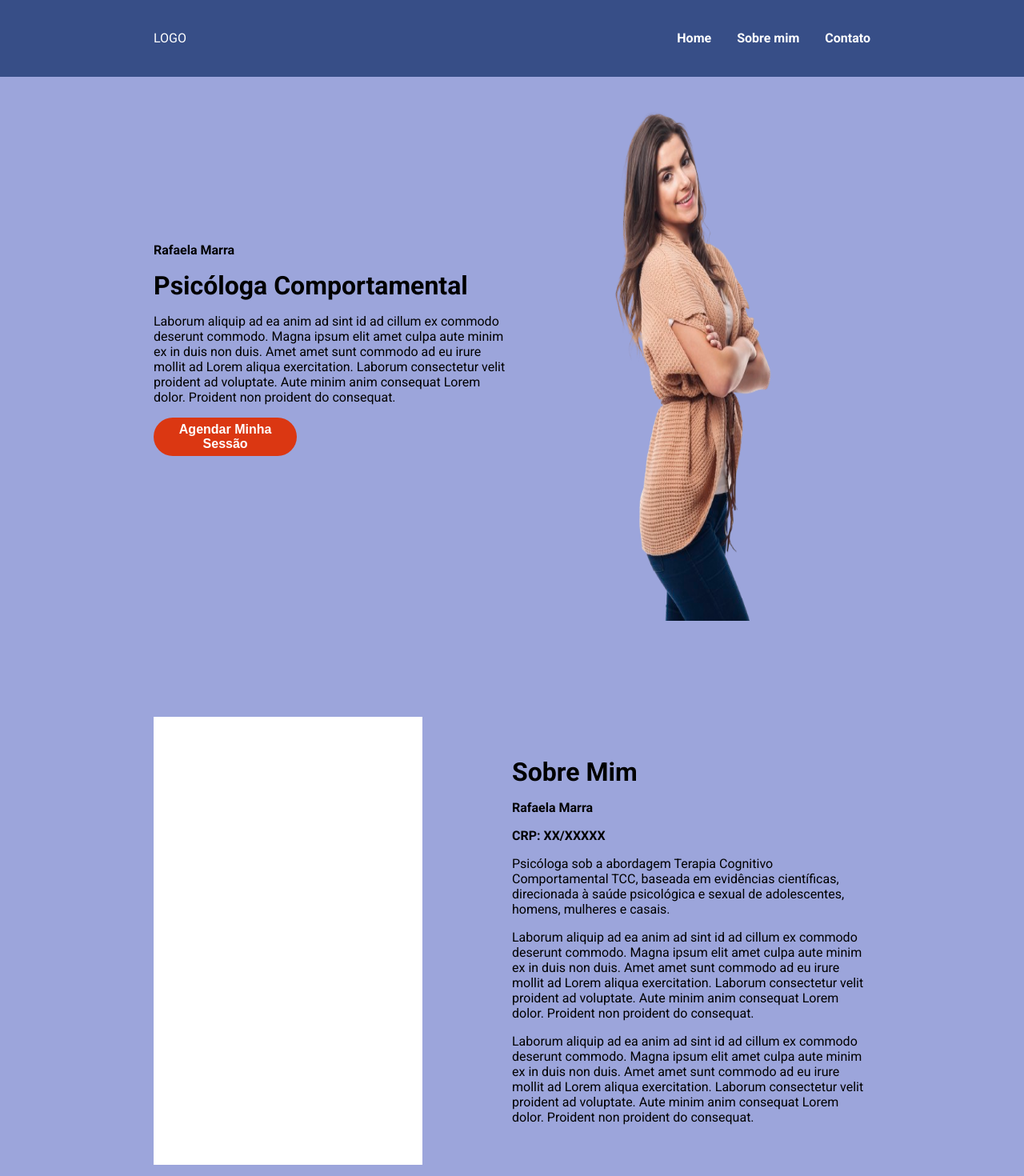
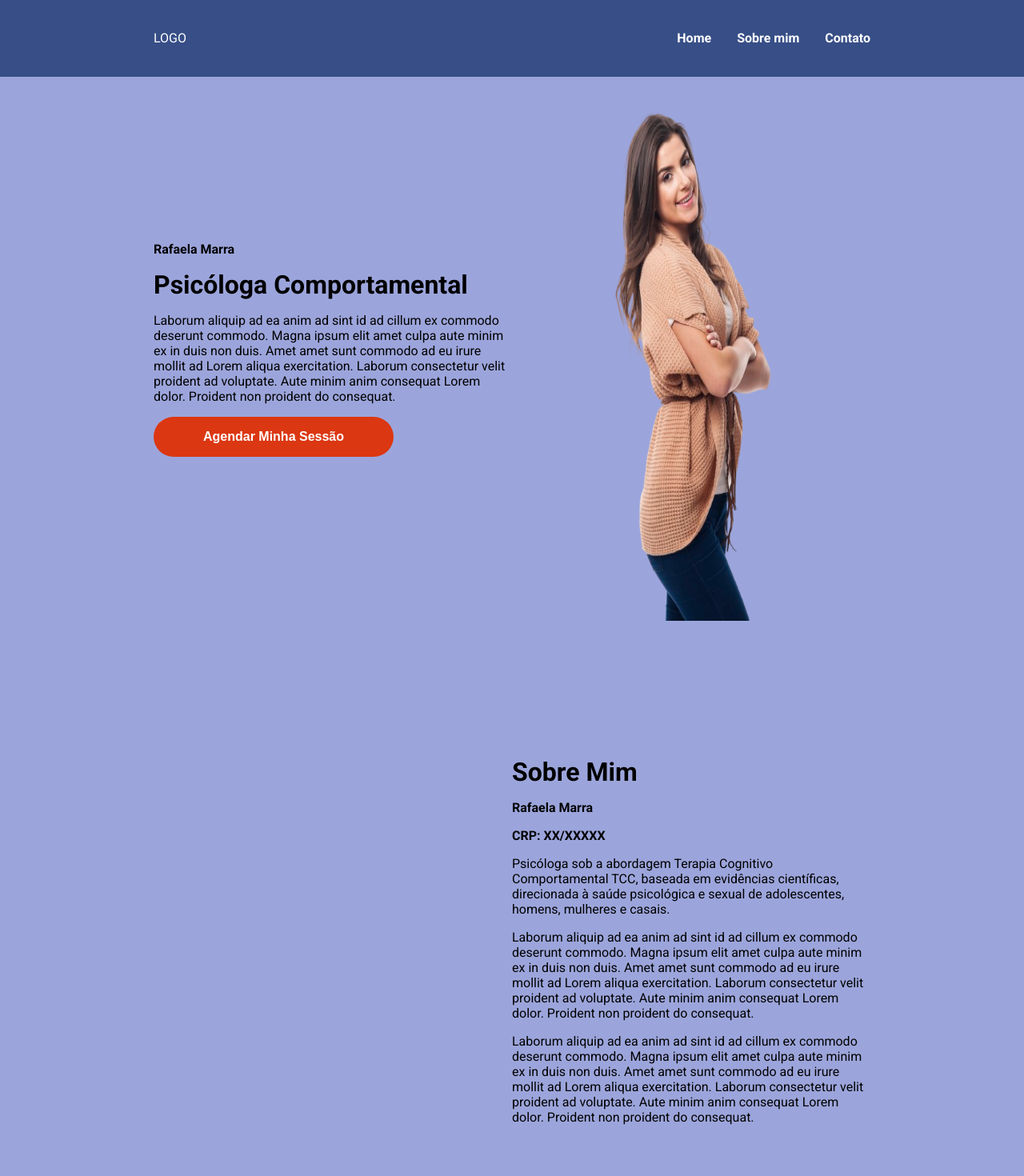
Before and after one commit to natharaujos/psicologist-landing-page, a React (Vite) app: page / in a window 1280 px wide. Shown: the top 1470 px of the page at 80% size. Built offline with nearby package versions, Linux system fonts and the light colour scheme.

Commit message:
feat: adjusting resposivity

```diff
--- a/src/sections/AboutMe/AboutMe.tsx
+++ b/src/sections/AboutMe/AboutMe.tsx
@@ -1,15 +1,21 @@
+import { Box } from "@mui/material";
 import InfosAboutMe from "./components/InfosAboutMe/InfosAboutMe";
 import PictureAboutMe from "./components/PictureAboutMe/PictureAboutMe";
-import Container from "./styles/Container";
 import Structure from "./styles/Structure";
 
 function AboutMe() {
   return (
     <Structure>
-      <Container>
+      <Box
+        minHeight={"75%"}
+        width={"100%"}
+        display={"flex"}
+        flexWrap={"wrap"}
+        padding={"0 12rem"}
+      >
         <PictureAboutMe />
         <InfosAboutMe />
-      </Container>
+      </Box>
     </Structure>
   );
 }
--- a/src/sections/AboutMe/components/PictureAboutMe/styles/WhiteRectangle.ts
+++ b/src/sections/AboutMe/components/PictureAboutMe/styles/WhiteRectangle.ts
@@ -1,8 +1,8 @@
 import styled from "styled-components";
 
 const WhiteRectangle = styled.div`
-  height: 70%;
-  width: 75%;
+  height: auto;
+  max-width: 100%px;
   background-color: white;
 `;
 
--- a/src/sections/Presentation/Presentation.tsx
+++ b/src/sections/Presentation/Presentation.tsx
@@ -1,15 +1,15 @@
 import Structure from "./styles/Structure";
-import Container from "./styles/Container";
 import ImageContainer from "./components/ImageContainer/ImageContainer";
 import InfosPresentation from "./components/InfosPresentation/InfosPresentation";
+import { Box } from "@mui/material";
 
 function Presentation() {
   return (
     <Structure>
-      <Container>
+      <Box height={"100%"} display={"flex"} padding={"0 12rem"}>
         <InfosPresentation />
         <ImageContainer />
-      </Container>
+      </Box>
     </Structure>
   );
 }
--- a/src/sections/Presentation/components/ImageContainer/ImageContainer.tsx
+++ b/src/sections/Presentation/components/ImageContainer/ImageContainer.tsx
@@ -9,7 +9,7 @@ function ImageContainer() {
       height={"100%"}
       width={"50%"}
       alignSelf={"center"}
-      display={"flex"}
+      display={{ xs: "none", lg: "flex" }}
       justifyContent={"center"}
     >
       <WomanImage src={womanImage} />
--- a/src/sections/WhatIdo/WhatIdo.tsx
+++ b/src/sections/WhatIdo/WhatIdo.tsx
@@ -23,6 +23,7 @@ function WhatIDo() {
       >
         <Title>Principais Áreas de Atuação</Title>
         <Box
+          minHeight={"100%"}
           display={"flex"}
           flexWrap={"wrap"}
           alignItems={"center"}
--- a/src/shared/components/Infos/Infos.tsx
+++ b/src/shared/components/Infos/Infos.tsx
@@ -7,7 +7,7 @@ interface InfosProps {
 
 function Infos({ children }: InfosProps) {
   return (
-    <Box width={"50%"}>
+    <Box width={{ xs: "100%", lg: "50%" }}>
       <Box display={"flex"} height={"100%"} alignItems={"center"}>
         <Box
           color={"white"}
@@ -15,6 +15,7 @@ function Infos({ children }: InfosProps) {
           maxHeight={"100%"}
           display={"grid"}
           rowGap={"1rem"}
+          textAlign={{ xs: "center", md: "left" }}
         >
           {children}
         </Box>
--- a/src/shared/styles/ContactButton.ts
+++ b/src/shared/styles/ContactButton.ts
@@ -2,8 +2,8 @@ import styled from "styled-components";
 import { ORANGE } from "../constants/Colors";
 
 const ContactButton = styled.button`
-  width: 40%;
-  height: 3rem;
+  width: 300px;
+  height: 50px;
   background: ${ORANGE};
   border-radius: 2rem;
   border: none;
```
